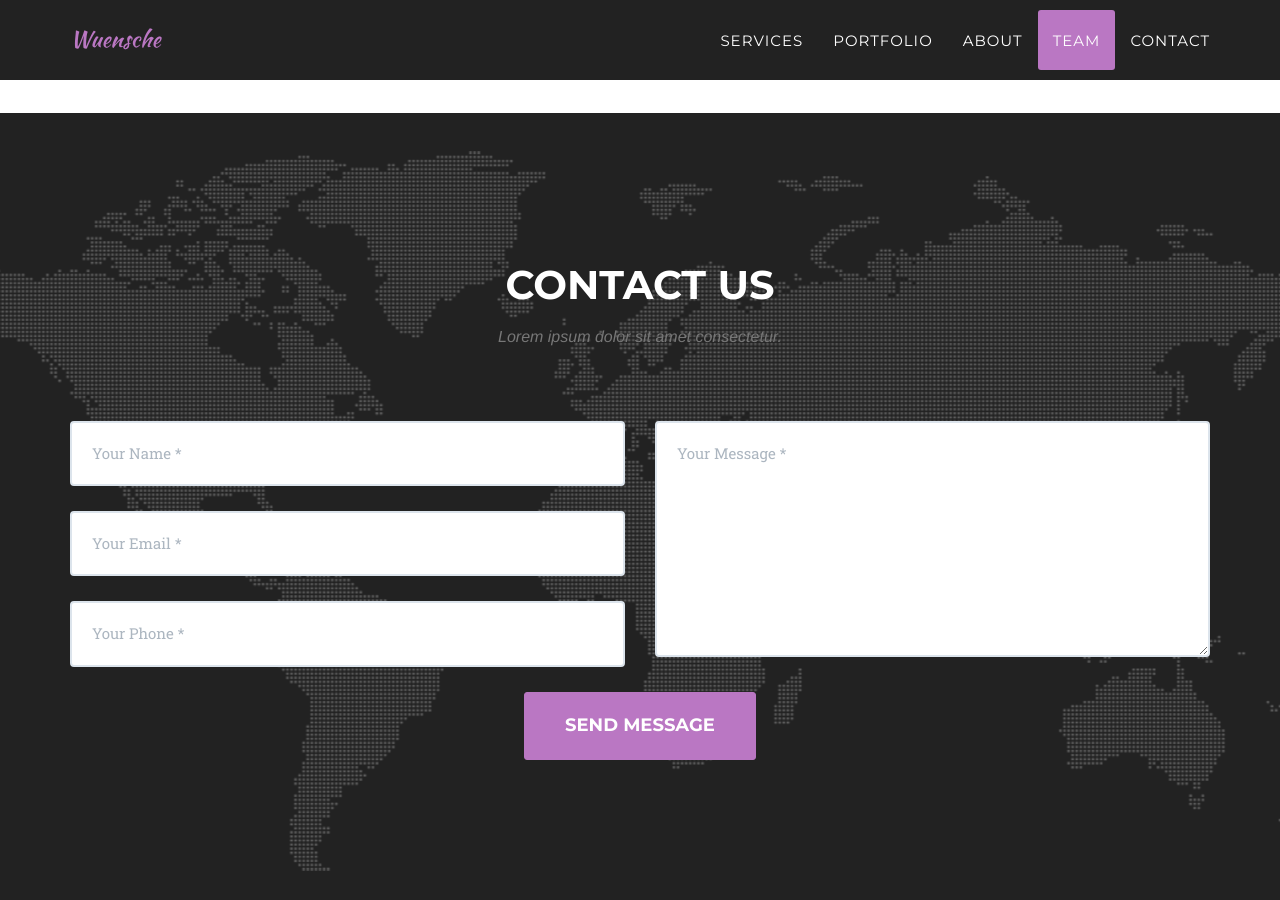
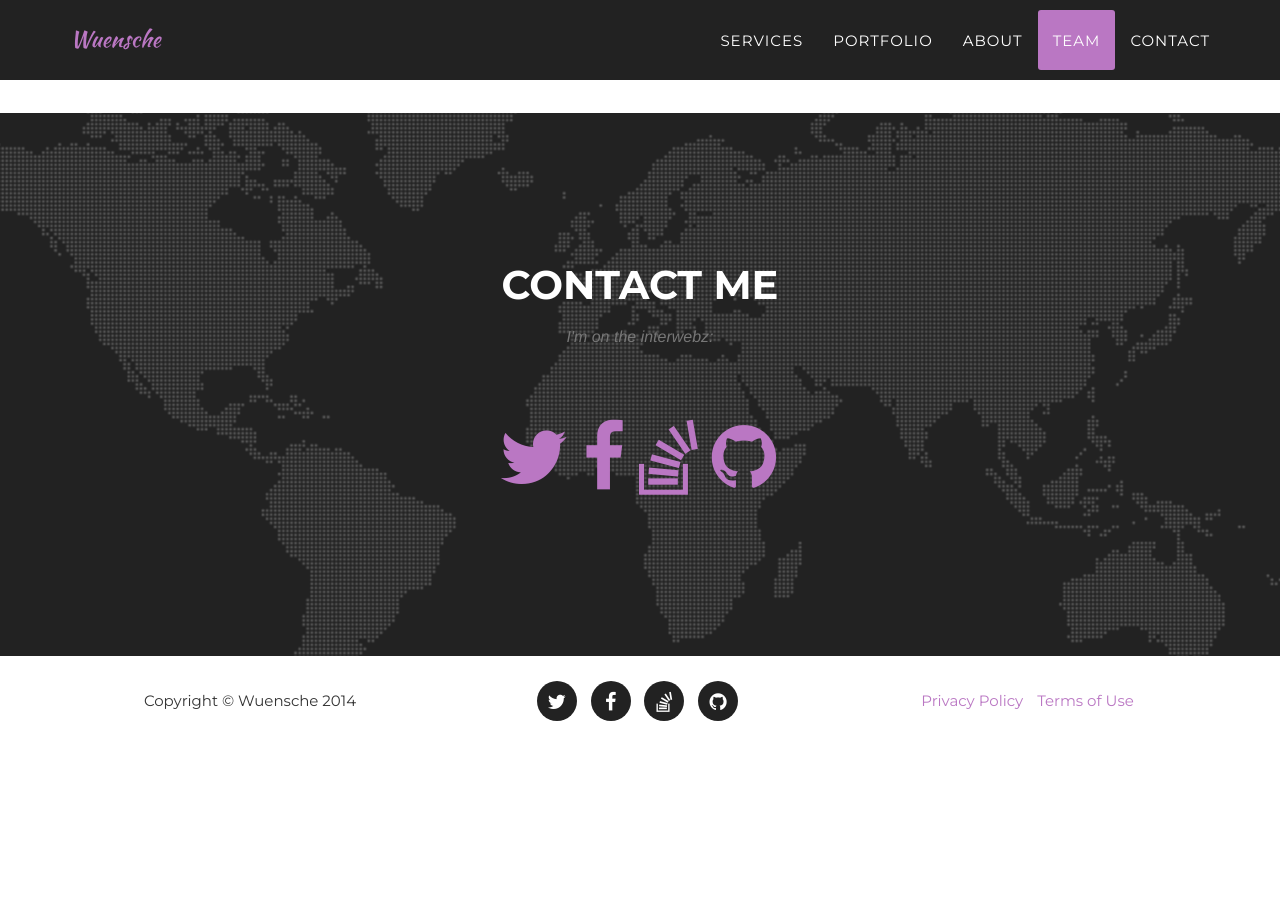
Before and after one commit to openlebre/fwuensche.github.io, a Jekyll site: the page built from index.html, in a window 1280 px wide and 900 px high, scrolled down 5536 px. Built offline with Jekyll 4.4.1, drawn with Linux system fonts in a browser that asks for light colours; some web fonts are replaced; after the commit the page ends 6282 px from its top, so only the background shows below that.

Commit message:
Update contact.html

```diff
--- a/_includes/contact.html
+++ b/_includes/contact.html
@@ -1,42 +1,22 @@
-<section id="contact">
+ <!-- Contact Section -->
+    <section id="contact">
         <div class="container">
             <div class="row">
                 <div class="col-lg-12 text-center">
-                    <h2 class="section-heading">Contact Us</h2>
-                    <h3 class="section-subheading text-muted">Lorem ipsum dolor sit amet consectetur.</h3>
+                    <h2 class="section-heading">Contact Me</h2>
+                    <h3 class="section-subheading text-muted">I'm on the interwebz:</h3>
                 </div>
             </div>
             <div class="row">
-                <div class="col-lg-12">
-                    <form name="sentMessage" id="contactForm" novalidate>
-                        <div class="row">
-                            <div class="col-md-6">
-                                <div class="form-group">
-                                    <input type="text" class="form-control" placeholder="Your Name *" id="name" required data-validation-required-message="Please enter your name.">
-                                    <p class="help-block text-danger"></p>
-                                </div>
-                                <div class="form-group">
-                                    <input type="email" class="form-control" placeholder="Your Email *" id="email" required data-validation-required-message="Please enter your email address.">
-                                    <p class="help-block text-danger"></p>
-                                </div>
-                                <div class="form-group">
-                                    <input type="tel" class="form-control" placeholder="Your Phone *" id="phone" required data-validation-required-message="Please enter your phone number.">
-                                    <p class="help-block text-danger"></p>
-                                </div>
-                            </div>
-                            <div class="col-md-6">
-                                <div class="form-group">
-                                    <textarea class="form-control" placeholder="Your Message *" id="message" required data-validation-required-message="Please enter a message."></textarea>
-                                    <p class="help-block text-danger"></p>
-                                </div>
-                            </div>
-                            <div class="clearfix"></div>
-                            <div class="col-lg-12 text-center">
-                                <div id="success"></div>
-                                <button type="submit" class="btn btn-xl">Send Message</button>
-                            </div>
-                        </div>
-                    </form>
+                <div class="col-lg-12 text-center">
+                        <ul class="list-inline">
+                            {% for network in site.social %}
+                            <li>
+                                <a href="{{ network.url }}" class="btn-social btn-outline"><i class="fa fa-5x fa-{{ network.title }}"></i></a>
+                            </li>
+                            {% endfor %}
+                        </ul>
+
                 </div>
             </div>
         </div>
```
